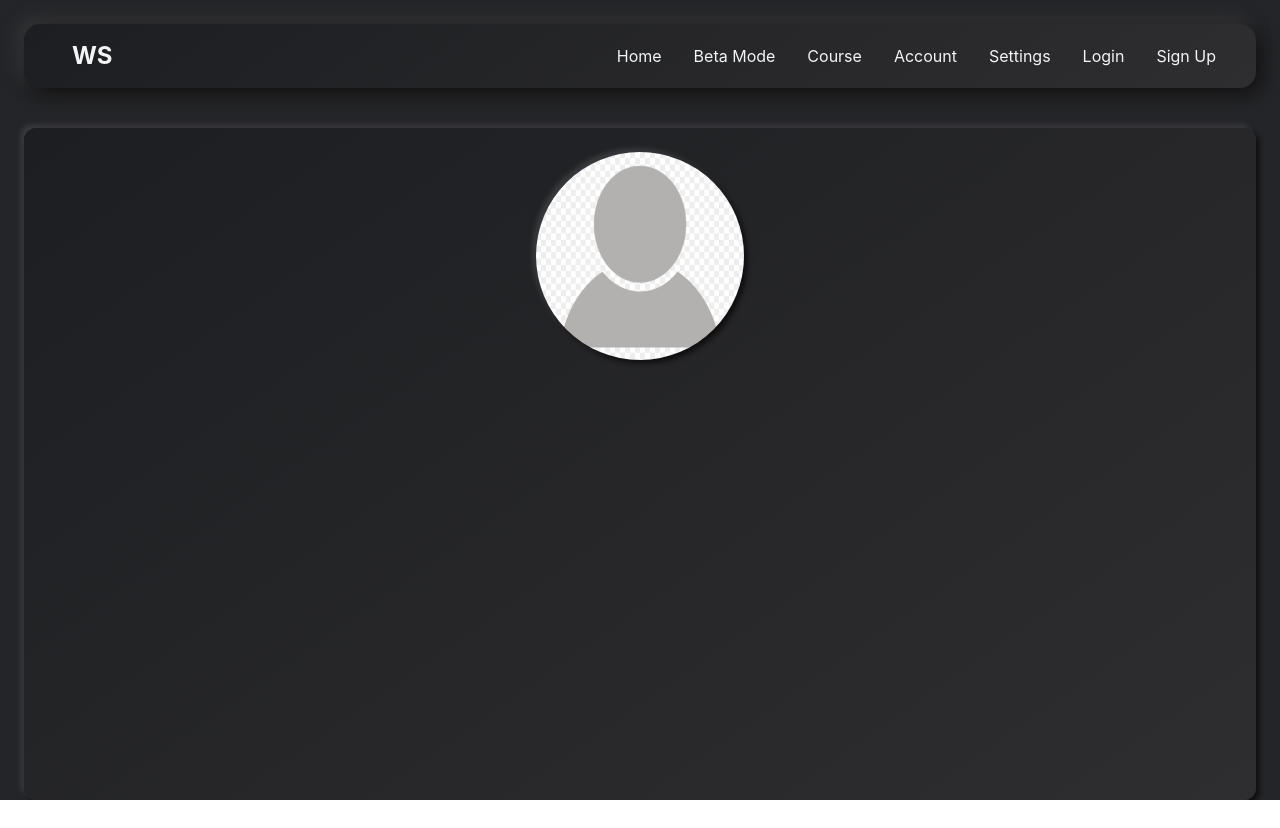
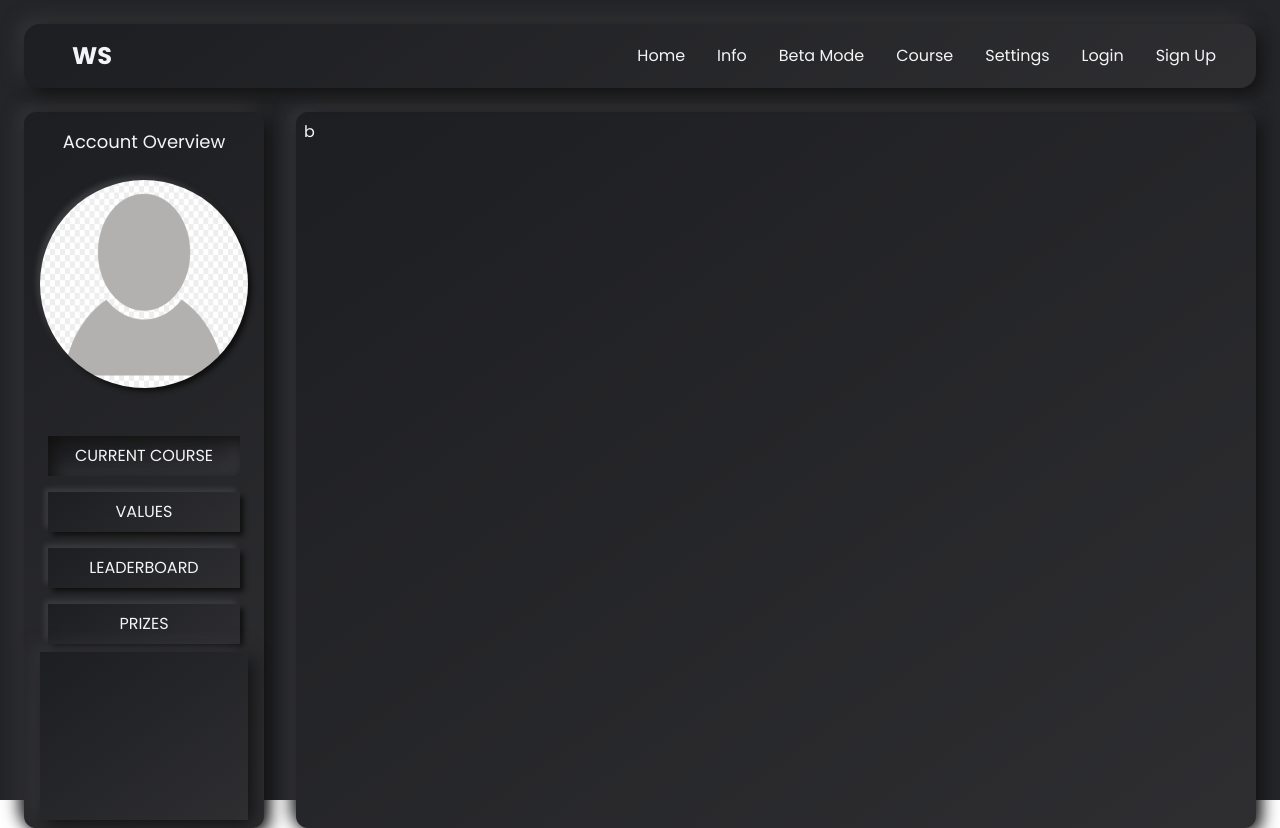
Before and after one commit to webdesignbytom/worlds-smartest-frontend, a React (Create React App) app in the folder client/: page /account in a window 1280 px wide. Before the commit the page ends 800 px from the top, so only its background shows below. Built offline with nearby package versions, Linux system fonts and the light colour scheme.

Commit message:
account page init

```diff
--- /dev/null
+++ b/client/src/components/account/AccountNavbar.jsx
@@ -0,0 +1,96 @@
+import React, { useState } from 'react';
+// Images
+import DefaultProfileImage from '../../assets/images/default.png';
+// Styles
+import '../../styles/neo.css';
+
+function AccountNavbar() {
+  const [activeNav, setActiveNav] = useState('currentCourse');
+
+  const openCourseDataComponent = (event) => {
+    const { id } = event.target;
+    console.log('id: ' + id);
+    setActiveNav(id);
+  };
+
+  return (
+    <section className='grid grid-rows-a1a gap-4 md:gap-10 lg:gap-0 lg:max-w-[350px] p-4 rounded-xl bg-neo'>
+      {/* PROFILE IMAGE */}
+      <section className=''>
+        <article className='text-center'>
+          <h2 className='text-lg'>Account Overview</h2>
+          <div className='grid justify-center my-6'>
+            <img
+              className='rounded-full w-52 h-52 bg-neo-alt'
+              src={DefaultProfileImage}
+              alt='user profile avatar'
+            />
+          </div>
+        </article>
+      </section>
+      {/* Course Navigation */}
+      <section className='grid mt-6 px-2'>
+        <div className='grid gap-4 h-fit'>
+          <div>
+            <button
+              id='currentCourse'
+              onClick={openCourseDataComponent}
+              className={
+                activeNav === 'currentCourse'
+                  ? 'bg-neo-in grid items-center justify-center p-2 w-full no__highlights'
+                  : 'bg-neo-alt grid items-center justify-center p-2 w-full no__highlights'
+              }
+            >
+              CURRENT COURSE
+            </button>
+          </div>
+          <div>
+            <button
+              id='values'
+              onClick={openCourseDataComponent}
+              className={
+                activeNav === 'values'
+                  ? 'bg-neo-in grid items-center justify-center p-2 w-full no__highlights'
+                  : 'bg-neo-alt grid items-center justify-center p-2 w-full no__highlights'
+              }
+            >
+              VALUES
+            </button>
+          </div>
+          <div>
+            <button
+              id='leaderboard'
+              onClick={openCourseDataComponent}
+              className={
+                activeNav === 'leaderboard'
+                  ? 'bg-neo-in grid items-center justify-center p-2 w-full no__highlights'
+                  : 'bg-neo-alt grid items-center justify-center p-2 w-full no__highlights'
+              }
+            >
+              LEADERBOARD
+            </button>
+          </div>
+          <div>
+            <button
+              id='prizes'
+              onClick={openCourseDataComponent}
+              className={
+                activeNav === 'prizes'
+                  ? 'bg-neo-in grid items-center justify-center p-2 w-full no__highlights'
+                  : 'bg-neo-alt grid items-center justify-center p-2 w-full no__highlights'
+              }
+            >
+              PRIZES
+            </button>
+          </div>
+        </div>
+      </section>
+      {/* Adverts */}
+      <section className='bg-neo grid h-full min-h-[160px] mt-2'>
+        <article className='grid items-center justify-center'></article>
+      </section>
+    </section>
+  );
+}
+
+export default AccountNavbar;
--- a/client/src/components/nav/Navbar.jsx
+++ b/client/src/components/nav/Navbar.jsx
@@ -1,16 +1,30 @@
 import React, { useContext, useEffect, useState } from 'react';
-import { Link } from 'react-router-dom';
+import { Link, useNavigate } from 'react-router-dom';
 // Context
 import { ToggleContext } from '../../context/ToggleContext';
+import { UserContext } from '../../context/UserContext';
+import { sampleUserData } from '../../users/utils/utils';
 
 function Navbar() {
   const { toggleNavbar, toggleNavigation } = useContext(ToggleContext);
+  const { user, setUser } = useContext(UserContext);
 
   const [activeNav, setActiveNav] = useState('#');
+
+  let navigate = useNavigate();
 
   useEffect(() => {
     setActiveNav(window.location.pathname);
   }, []);
+
+  const signOut = (event) => {
+    event.preventDefault();
+
+    setUser(sampleUserData);
+    localStorage.removeItem(process.env.REACT_APP_USER_TOKEN);
+
+    navigate('/', { replace: true });
+  };
 
   return (
     <>
@@ -51,6 +65,7 @@ function Navbar() {
           {/* Monitor Nav */}
           <nav className='hidden md:flex'>
             <ul className='flex gap-8 items-center'>
+              {/* Home */}
               <li
                 className={activeNav === '/' ? 'selected__link' : 'nav__link'}
               >
@@ -58,7 +73,19 @@ function Navbar() {
                   <span>Home</span>
                 </Link>
               </li>
-
+              {/* Info */}
+              <li
+                className={
+                  activeNav === '/quiz-information'
+                    ? 'selected__link'
+                    : 'nav__link'
+                }
+              >
+                <Link onClick={toggleNavbar} to='/quiz-information'>
+                  <span>Info</span>
+                </Link>
+              </li>
+              {/* Beta mode */}
               <li
                 className={
                   activeNav === '/beta-test-questions'
@@ -70,6 +97,7 @@ function Navbar() {
                   <span>Beta Mode</span>
                 </Link>
               </li>
+              {/* Course */}
               <li
                 className={
                   activeNav === '/course' ? 'selected__link' : 'nav__link'
@@ -79,6 +107,7 @@ function Navbar() {
                   <span>Course</span>
                 </Link>
               </li>
+              {user.email && (
                 <li
                   className={
                     activeNav === '/account' ? 'selected__link' : 'nav__link'
@@ -88,6 +117,7 @@ function Navbar() {
                     <span>Account</span>
                   </Link>
                 </li>
+              )}
               <li
                 className={
                   activeNav === '/settings' ? 'selected__link' : 'nav__link'
@@ -97,6 +127,8 @@ function Navbar() {
                   <span>Settings</span>
                 </Link>
               </li>
+              {user.email.length === 0 && (
+                <>
                   <li
                     className={
                       activeNav === '/login' ? 'selected__link' : 'nav__link'
@@ -115,6 +147,14 @@ function Navbar() {
                       <span>Sign Up</span>
                     </Link>
                   </li>
+                </>
+              )}
+              {/* Sign out */}
+              {user.email && (
+                <li className='nav__link'>
+                  <Link onClick={signOut}>Sign out</Link>
+                </li>
+              )}
             </ul>
           </nav>
         </div>
@@ -144,16 +184,20 @@ function Navbar() {
                   <span>Beta Mode</span>
                 </Link>
               </li>
+              {user.email && (
                 <li className='px-2 py-4 text-center'>
                   <Link onClick={toggleNavbar} to='/account'>
                     <span>Account</span>
                   </Link>
                 </li>
+              )}
               <li className='px-2 py-4 text-center'>
                 <Link onClick={toggleNavbar} to='/settings'>
                   <span>Settings</span>
                 </Link>
               </li>
+              {!user.email && (
+                <>
                   <li className='px-2 py-4 text-center'>
                     <Link onClick={toggleNavbar} to='/sign-up'>
                       <span>Sign Up</span>
@@ -164,6 +208,14 @@ function Navbar() {
                       <span>Login</span>
                     </Link>
                   </li>
+                </>
+              )}
+              {/* Sign out */}
+              {user.email && (
+                <li className='nav__link'>
+                  <Link onClick={signOut}>Sign out</Link>
+                </li>
+              )}
             </ul>
           </nav>
         </section>
--- a/client/src/pages/account/AccountPage.jsx
+++ b/client/src/pages/account/AccountPage.jsx
@@ -1,22 +1,18 @@
-import React from "react";
+import React from 'react';
 // Components
-import Navbar from "../../components/nav/Navbar";
-// Images
-import DefaultProfileImage from '../../assets/images/default.png';
+import Navbar from '../../components/nav/Navbar';
+import AccountNavbar from '../../components/account/AccountNavbar';
 
 function AccountPage() {
   return (
-    <div className="relative bg-main-colour grid grid-rows-reg h-screen min-h-screen w-full text-gray-100">
+    <div className='bg-main-colour font-poppins grid grid-rows-reg min-h-screen text-gray-100 lg:max-h-screen'>
       <Navbar />
-      <section className='px-4 md:px-6 grid mt-4'>
-        <div className='bg-neo-alt grid rounded-xl'>
-          <div className='grid justify-center my-6'>
-            <img
-              className='rounded-full w-52 h-52 bg-neo-alt'
-              src={DefaultProfileImage}
-              alt='user profile avatar'
-            />
-          </div>
+      <section className='grid px-4 md:px-6 mb-8 w-full'>
+        <div className='grid lg:grid-cols-x3 gap-8'>
+          {/* Side nav */}
+          <AccountNavbar />
+          {/* MAIN */}
+          <main className='grid rounded-xl bg-neo w-full p-2'>b</main>
         </div>
       </section>
     </div>
```
Lines whose indentation alone changed are shown as unchanged.
